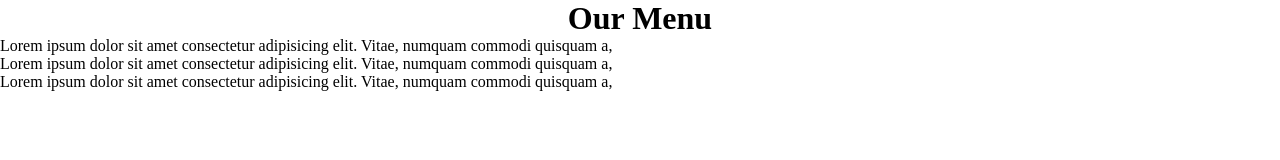
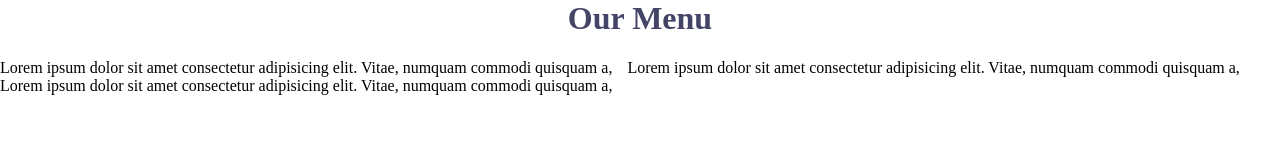
Before and after one commit to devirbla/curso-de-html-y-css-johns-hopkins, a plain HTML site: page index.html in a window 1280 px wide. Drawn offline with Linux system fonts and the light colour scheme.

Commit message:
practice
web one

```diff
--- a/css/style.css
+++ b/css/style.css
@@ -1,8 +1,23 @@
 *{
     margin: 0px;
     padding: 0px;
+    box-sizing: border-box;
+}
+
+.main{
+    margin-top: 22px;
 }
 
 h1{
     text-align: center;
+    color:rgb(68, 68, 102);
 }
+
+h1{
+    margin-bottom: 22px;
+}
+
+.main > div{
+    float: left;
+    margin-right: 15px;
+}
```
